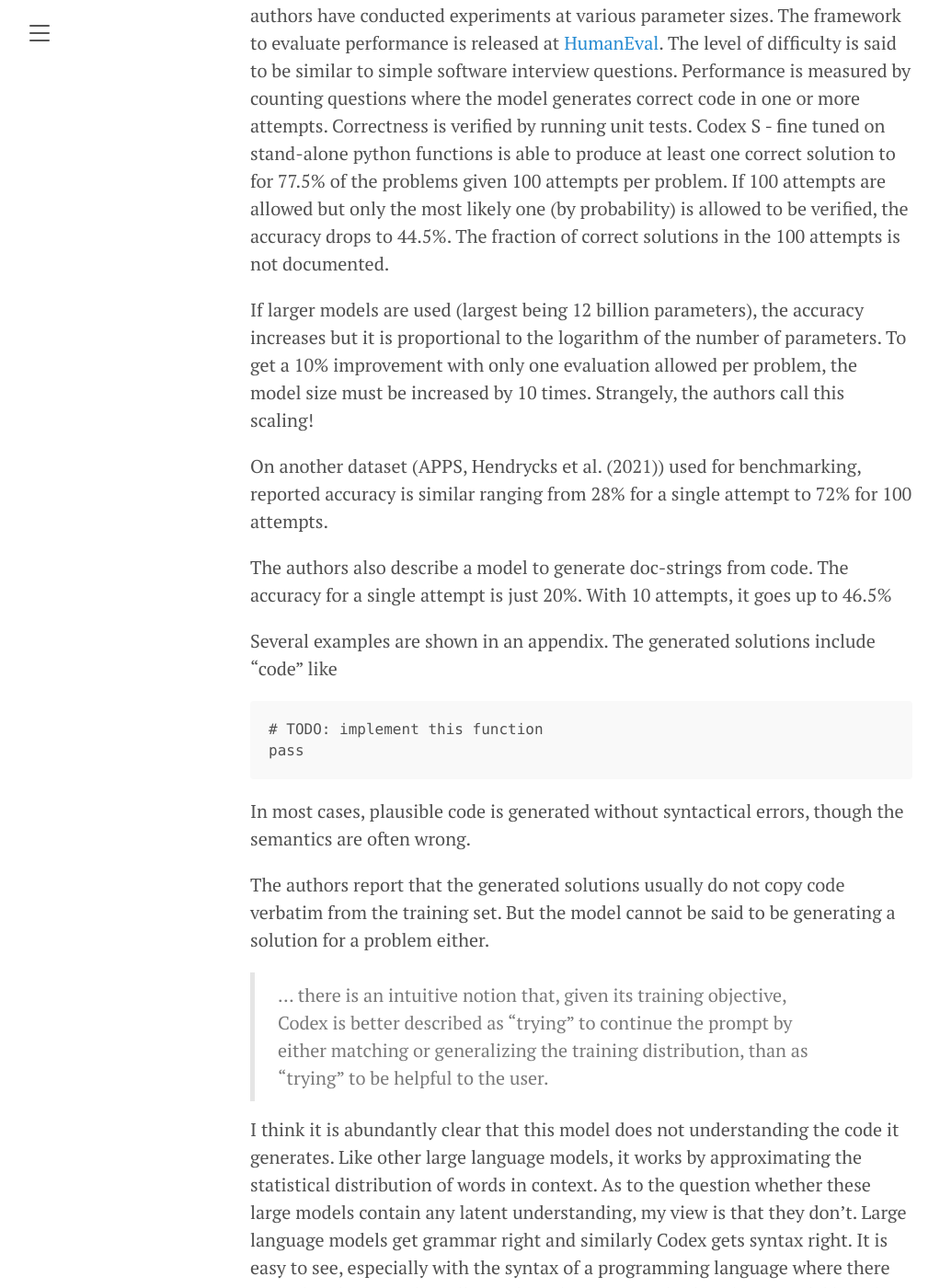
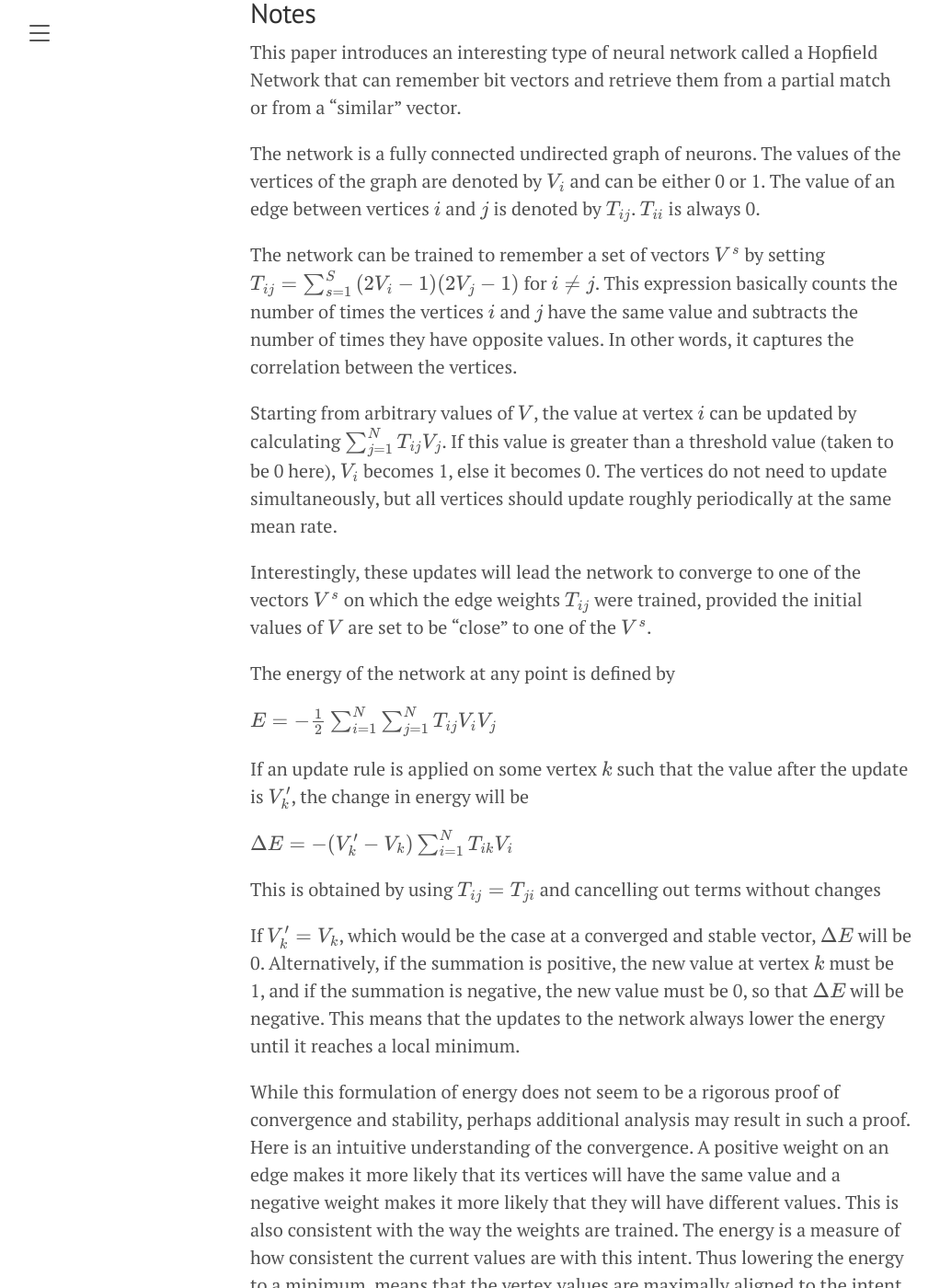
Before and after one commit to koustubhmoharir/ai, a Jekyll site: the page built from index.html, in a window 1280 px wide and 1400 px high, scrolled down 585 px. Shown: the whole window at 92% size, without its empty margins (8-1030 px from the left). Built offline with Jekyll 4.4.1, drawn with Linux system fonts in a browser that asks for light colours; formulas are drawn with MathJax 3; the list of posts is cut into pages by our own code; some of the changed text lies outside the part shown.

Commit message:
Added post on Hopfield Network

```diff
--- a/_posts/2021-09-24-openai-codex.md
+++ b/_posts/2021-09-24-openai-codex.md
@@ -33,6 +33,6 @@ In most cases, plausible code is generated without syntactical errors, though th
 The authors report that the generated solutions usually do not copy code verbatim from the training set. But the model cannot be said to be generating a solution for a problem either.
 > ... there is an intuitive notion that, given its training objective, Codex is better described as “trying” to continue the prompt by either matching or generalizing the training distribution, than as “trying” to be helpful to the user.
 
-I think it is abundantly clear that this model does not understanding the code it generates. Like other large language models, it works by approximating the statistical distribution of words in context. As to the question whether these large models contain any latent understanding, my view is that they don't. Large language models get grammar right and similarly Codex gets syntax right. It is easy to see, especially with the syntax of a programming language where there are only a finite (and small) number of grammatical rules, that a model based on statistical distribution will almost always get these rules right.
+I think it is abundantly clear that this model does not understand the code it generates. Like other large language models, it works by approximating the statistical distribution of words in context. As to the question whether these large models contain any latent understanding, my view is that they don't. Large language models get grammar right and similarly Codex gets syntax right. It is easy to see, especially with the syntax of a programming language where there are only a finite (and small) number of grammatical rules, that a model based on statistical distribution will almost always get these rules right.
 
 I cannot imagine how this approach can be extended to produce even marginally useful code in a real-world setting. However the authors seem to have a belief that progress is inevitable and devote a lot of content in this paper to possible consequences (both positive and negative) when such models come into common use. I don't see any meaningful progress happening without incorporating any rigorous rule-based semantic analysis. That said, there are plenty of aspects to a non-trivial program that are totally out-of-bounds for static semantic analysis. While the authors do touch upon some of these (concurrency, parallelism, maintainability, security), and seem to believe that at some point in the future, models will address these, there is no hint of how that might be achieved other than a vague reference to Reinforcement Learning.
--- /dev/null
+++ b/_posts/2021-09-25-hopfield-network.md
@@ -0,0 +1,41 @@
+---
+layout: post
+title:  "Paper Notes: Neural networks and physical systems with emergent collective computational abilities"
+date:   2021-09-25 22:43:00 +0530
+categories: papers
+tags:
+---
+## Paper Details
+[PDF Link](https://www.ncbi.nlm.nih.gov/pmc/articles/PMC346238/pdf/pnas00447-0135.pdf)
+
+Authors
+- J. J. Hopfield
+
+Year of publication: 1982
+
+## Notes
+
+This paper introduces an interesting type of neural network called a Hopfield Network that can remember bit vectors and retrieve them from a partial match or from a "similar" vector.
+
+The network is a fully connected undirected graph of neurons. The values of the vertices of the graph are denoted by $V_i$ and can be either 0 or 1. The value of an edge between vertices $i$ and $j$ is denoted by $T_{ij}$. $T_{ii}$ is always 0.
+
+The network can be trained to remember a set of vectors $V^s$ by setting $T_{ij} = \sum_{s=1}^S {(2 V_i - 1) (2 V_j - 1)}$ for $i \neq j$. This expression basically counts the number of times the vertices $i$ and $j$ have the same value and subtracts the number of times they have opposite values. In other words, it captures the correlation between the vertices.
+
+Starting from arbitrary values of $V$, the value at vertex $i$ can be updated by calculating $\sum_{j=1}^N {T_{ij} V_j}$. If this value is greater than a threshold value (taken to be 0 here), $V_i$ becomes 1, else it becomes 0. The vertices do not need to update simultaneously, but all vertices should update roughly periodically at the same mean rate.
+
+Interestingly, these updates will lead the network to converge to one of the vectors $V^s$ on which the edge weights $T_{ij}$ were trained, provided the initial values of $V$ are set to be "close" to one of the $V^s$.
+
+The energy of the network at any point is defined by
+
+$E = -\frac{1}{2} \sum_{i=1}^N {\sum_{j=1}^N {T_{ij} V_i V_j} }$
+
+If an update rule is applied on some vertex $k$ such that the value after the update is $V_{k}^{\prime}$, the change in energy will be
+
+$\Delta E = -(V_k^{\prime} - V_k) \sum_{i=1}^{N} {T_{ik} V_i} $
+
+This is obtained by using $T_{ij} = T_{ji}$ and cancelling out terms without changes
+
+If $V^{\prime}_{k} = V_k$, which would be the case at a converged and stable vector, $\Delta E$ will be 0.
+Alternatively, if the summation is positive, the new value at vertex $k$ must be 1, and if the summation is negative, the new value must be 0, so that $\Delta E$ will be negative. This means that the updates to the network always lower the energy until it reaches a local minimum.
+
+While this formulation of energy does not seem to be a rigorous proof of convergence and stability, perhaps additional analysis may result in such a proof. Here is an intuitive understanding of the convergence. A positive weight on an edge makes it more likely that its vertices will have the same value and a negative weight makes it more likely that they will have different values. This is also consistent with the way the weights are trained. The energy is a measure of how consistent the current values are with this intent. Thus lowering the energy to a minimum, means that the vertex values are maximally aligned to the intent of the edge weights.
```
Also changed, not shown: reading_list.md (+2 -0 lines).
